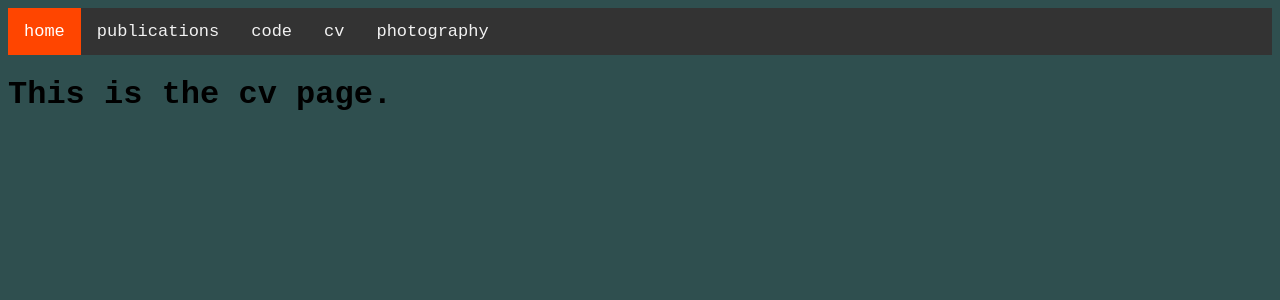
After one commit to danelsender/danelsender.github.io, a FastAPI app: template templates/cv.html in a window 1280 px wide. The commit adds this page. Shown: the top 300 px of the page. Run offline with FastAPI, Linux system fonts and the light colour scheme; the template is opened without the code that fills it, so the values that code supplies are empty.

Commit message:
added top nav bar, with code, cv, photography pages.
files modified:
main.py
base.html

files created:
code.html
cv.html
gallery.html
publications.html

```diff
--- a/api/main.py
+++ b/api/main.py
@@ -14,3 +14,19 @@ async def homepage(request: Request):
 @app.get("/hello/{name}")
 async def hello_name(name: str):
     return f"Hello, {name}!"
+
+@app.get("/code", response_class=HTMLResponse)
+async def homepage(request: Request):
+    return settings.TEMPLATES.TemplateResponse("code.html", {"request": request})
+
+@app.get("/cv", response_class=HTMLResponse)
+async def homepage(request: Request):
+    return settings.TEMPLATES.TemplateResponse("cv.html", {"request": request})
+
+@app.get("/gallery", response_class=HTMLResponse)
+async def homepage(request: Request):
+    return settings.TEMPLATES.TemplateResponse("gallery.html", {"request": request})
+
+@app.get("/publications", response_class=HTMLResponse)
+async def homepage(request: Request):
+    return settings.TEMPLATES.TemplateResponse("publications.html", {"request": request})
--- a/templates/base.html
+++ b/templates/base.html
@@ -8,6 +8,13 @@
         <script src="/static/logic.jss"></script>
     </head>
     <body>
+        <div class="topnav">
+            <a class="active" href="/">home</a>
+            <a href="publications">publications</a>
+            <a href="code">code</a>
+            <a href="cv">cv</a>
+            <a href="gallery">photography</a>
+        </div>
         <div>
             {% block content %} {% endblock %}
         </div>
--- /dev/null
+++ b/templates/code.html
@@ -0,0 +1,5 @@
+{% extends "base.html" %}{% block content%}
+
+<h1>This is the code page.</h1>
+
+{% endblock %}
--- /dev/null
+++ b/templates/cv.html
@@ -0,0 +1,5 @@
+{% extends "base.html" %}{% block content%}
+
+<h1>This is the cv page.</h1>
+
+{% endblock %}
--- /dev/null
+++ b/templates/gallery.html
@@ -0,0 +1,5 @@
+{% extends "base.html" %}{% block content%}
+
+<h1>This is the gallery page.</h1>
+
+{% endblock %}
--- /dev/null
+++ b/templates/publications.html
@@ -0,0 +1,5 @@
+{% extends "base.html" %}{% block content%}
+
+<h1>This is the publications page.</h1>
+
+{% endblock %}
```
